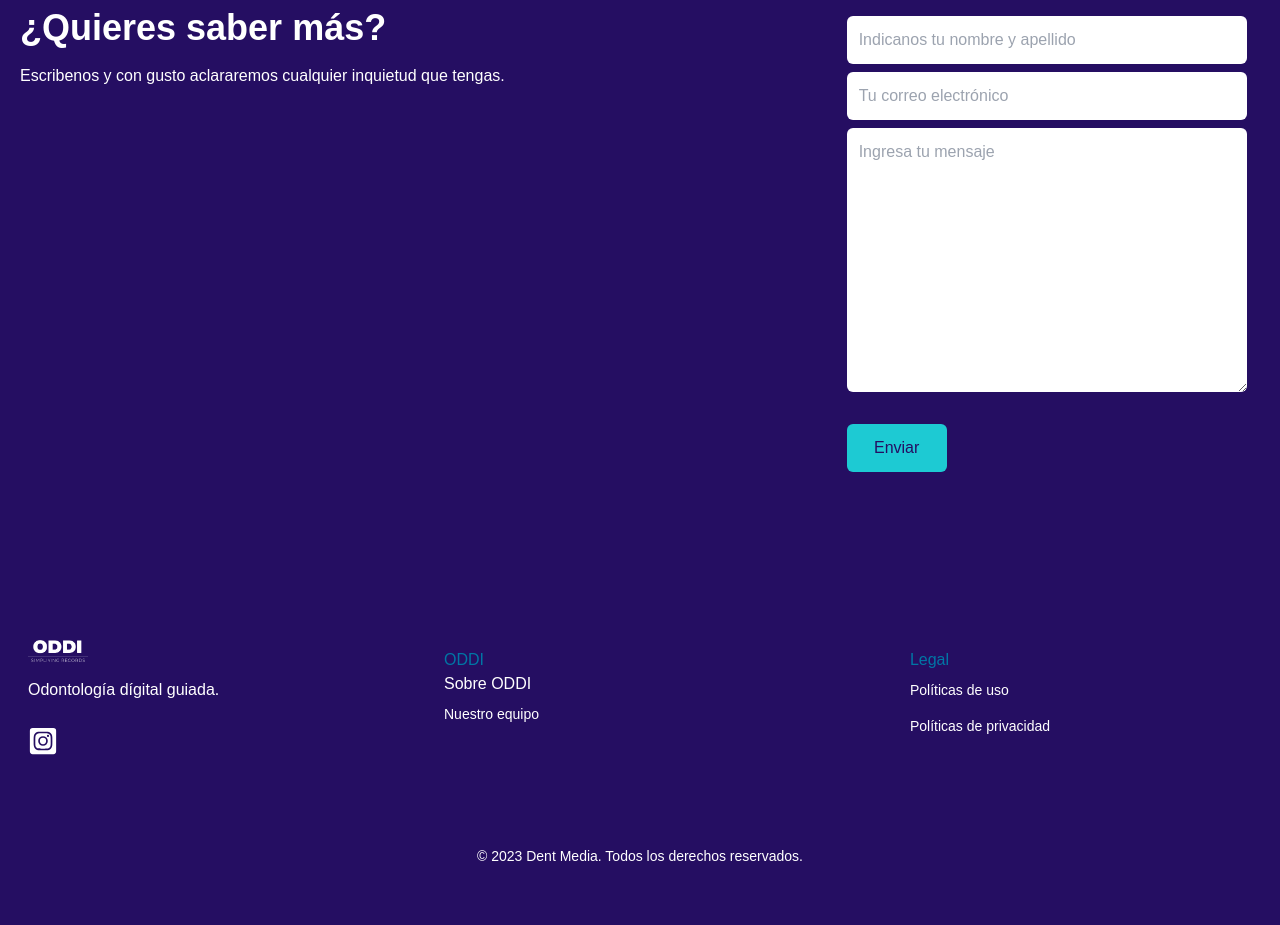
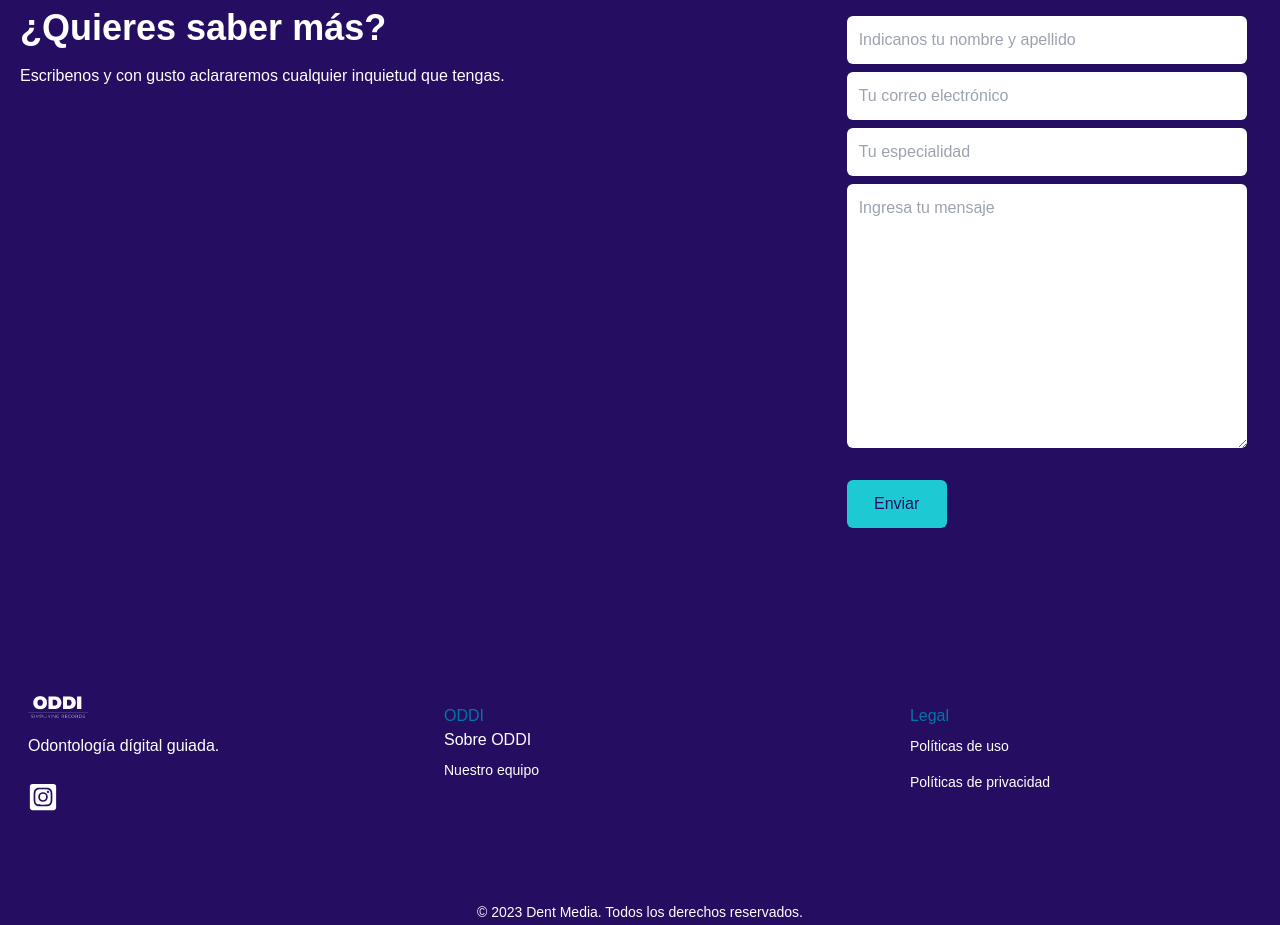
Before and after one commit to Dentmedia-oddi/client_oddi, a React (Create React App) app in the folder oddi/: page / in a window 1280 px wide. Shown: the part 2060-2985 px from the top of the page. Before the commit the page ends 2936 px from the top, so only its background shows below. Built offline with nearby package versions, Linux system fonts and the light colour scheme.

Commit message:
Added info to contact form

```diff
--- a/oddi/src/components/InterestForm.jsx
+++ b/oddi/src/components/InterestForm.jsx
@@ -43,6 +43,12 @@ function InterestForm() {
                 placeholder="Tu correo electrónico"
                 name='email'
               />
+              <input
+                className="p-3 my-2 w-[400px] flex  rounded-md text-black"
+                type="text"
+                placeholder="Tu especialidad"
+                name='subject'
+              />
               <textarea
                 className="p-3 my-2 w-[400px] flex  rounded-md text-black"
                 type="message"
```
